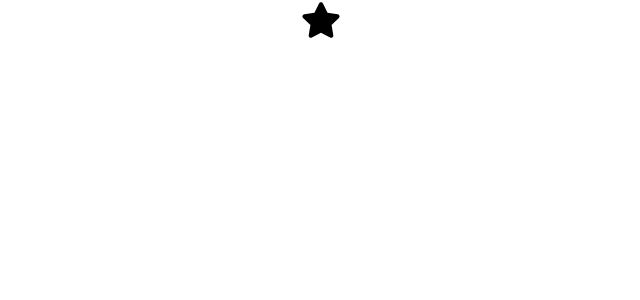
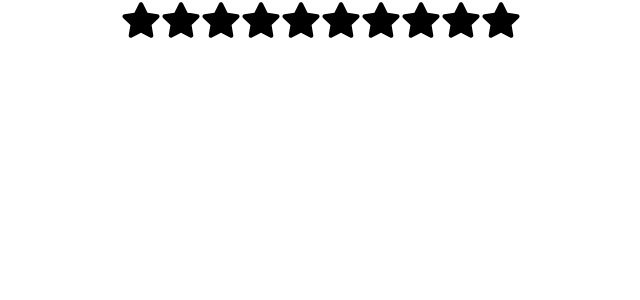
Before and after one commit to hillaryhosea/Star-Ratings, a React (Create React App) app: page / in a window 1280 px wide. Shown: the top 300 px of the page, without its empty margins (319-959 px from the left). Built offline with nearby package versions, Linux system fonts and the light colour scheme.

Commit message:
final commit

```diff
--- /dev/null
+++ b/src/componet/StarRatings.css
@@ -0,0 +1,9 @@
+.active
+{
+    color: #fff700;
+}
+
+.inactive
+{
+    color: #000;
+}
--- a/src/componet/StarRatings.jsx
+++ b/src/componet/StarRatings.jsx
@@ -1,21 +1,22 @@
 import { useState } from 'react'
 import {FaStar} from 'react-icons/fa'
+import './StarRatings.css'
 
-export default function Ratings (noOfStars = 5){
+export default function Ratings ({noOfStars = 5}){
 
     const [rating, setRating] = useState(0);
     const [hover, setHover] = useState(0);
 
     function handleClick (getCurrentId) {
-        console.log(getCurrentId);
+        setRating(getCurrentId);
     }
 
     function handleMouseEnter (getCurrentId){
-        console.log(getCurrentId);
+        setHover(getCurrentId);
     }
 
-    function handleMouseLeave (getCurrentId){
-        console.log(getCurrentId);
+    function handleMouseLeave (){
+        setHover(rating)
     }
 
 
@@ -27,6 +28,7 @@ export default function Ratings (noOfStars = 5){
 
                 return < FaStar
                 key={index}
+                className={index <= (hover || rating) ? 'active' : 'inactive'}
                 onClick={()=> handleClick(index)}
                 onMouseOver={()=> handleMouseEnter(index)}
                 onMouseLeave={()=> handleMouseLeave(index)}
```
Also changed, not shown: src/componet/Ratings.css (deleted).
